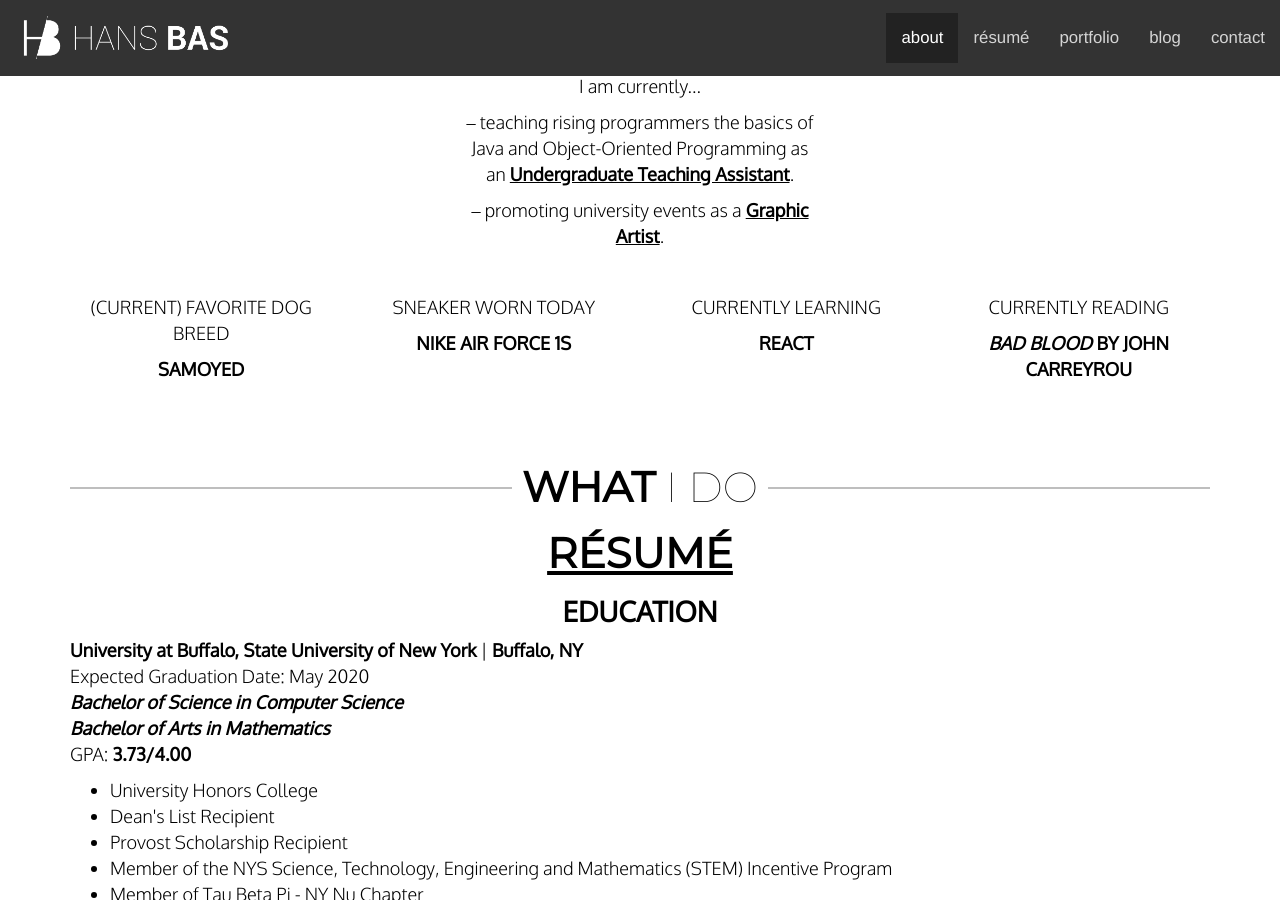
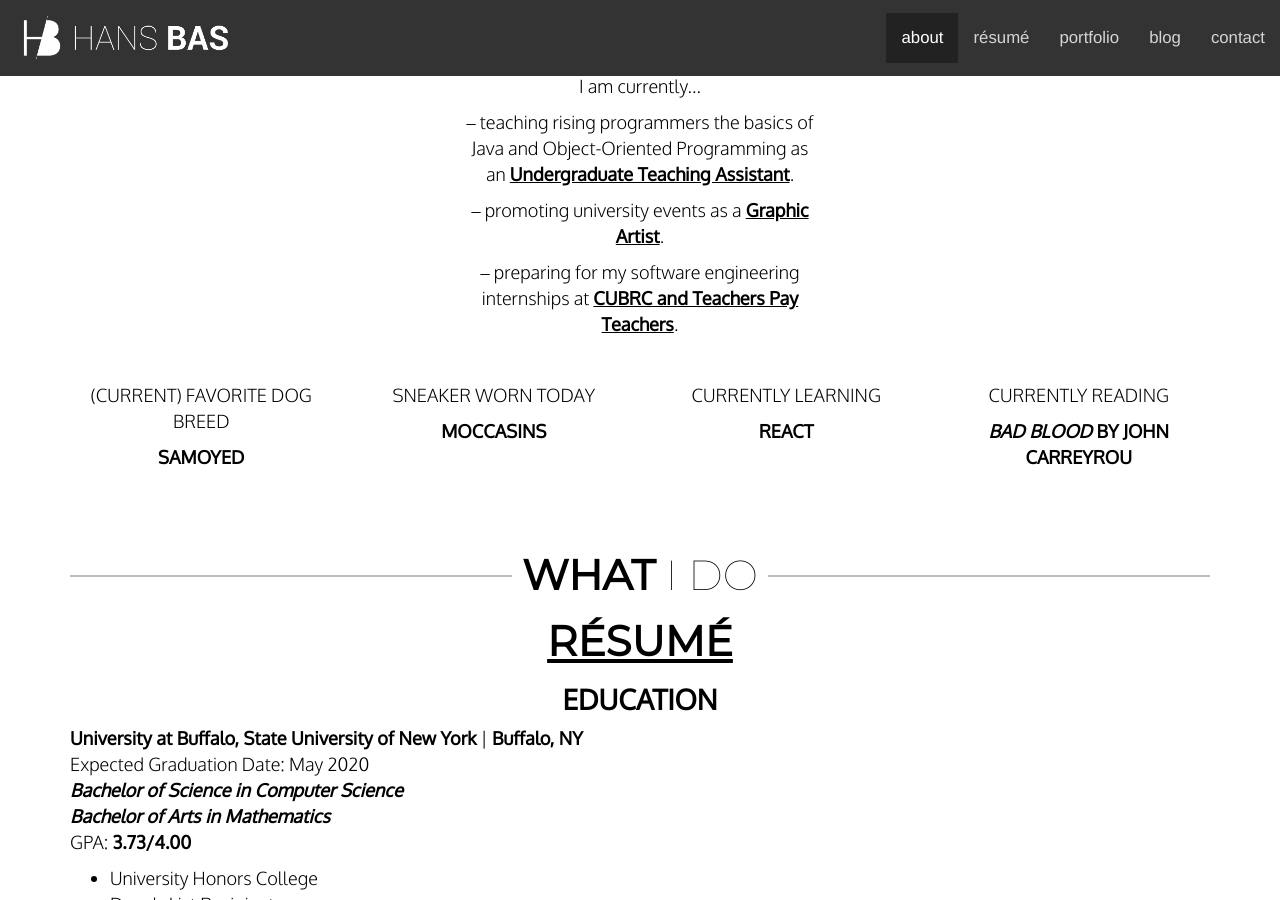
Before and after one commit to haanmiba/haanmiba.github.io, a Jekyll site: the page built from index.md, in a window 1280 px wide and 900 px high, scrolled down 983 px. Built offline with Jekyll 4.4.1, drawn with Linux system fonts in a browser that asks for light colours; nearby versions of some CDN libraries.

Commit message:
Added info to about section

```diff
--- a/_data/about.yml
+++ b/_data/about.yml
@@ -3,8 +3,10 @@ currently:
     subject: "Undergraduate Teaching Assistant"
   - action: "promoting university events as a "
     subject: "Graphic Artist"
+  - action: "preparing for my software engineering internships at"
+    subject: "CUBRC and Teachers Pay Teachers"
 dog: "Samoyed"
-sneaker: "Nike Air Force 1s"
+sneaker: "Moccasins"
 learning: "React"
 reading:
   book: "Bad Blood"
```
